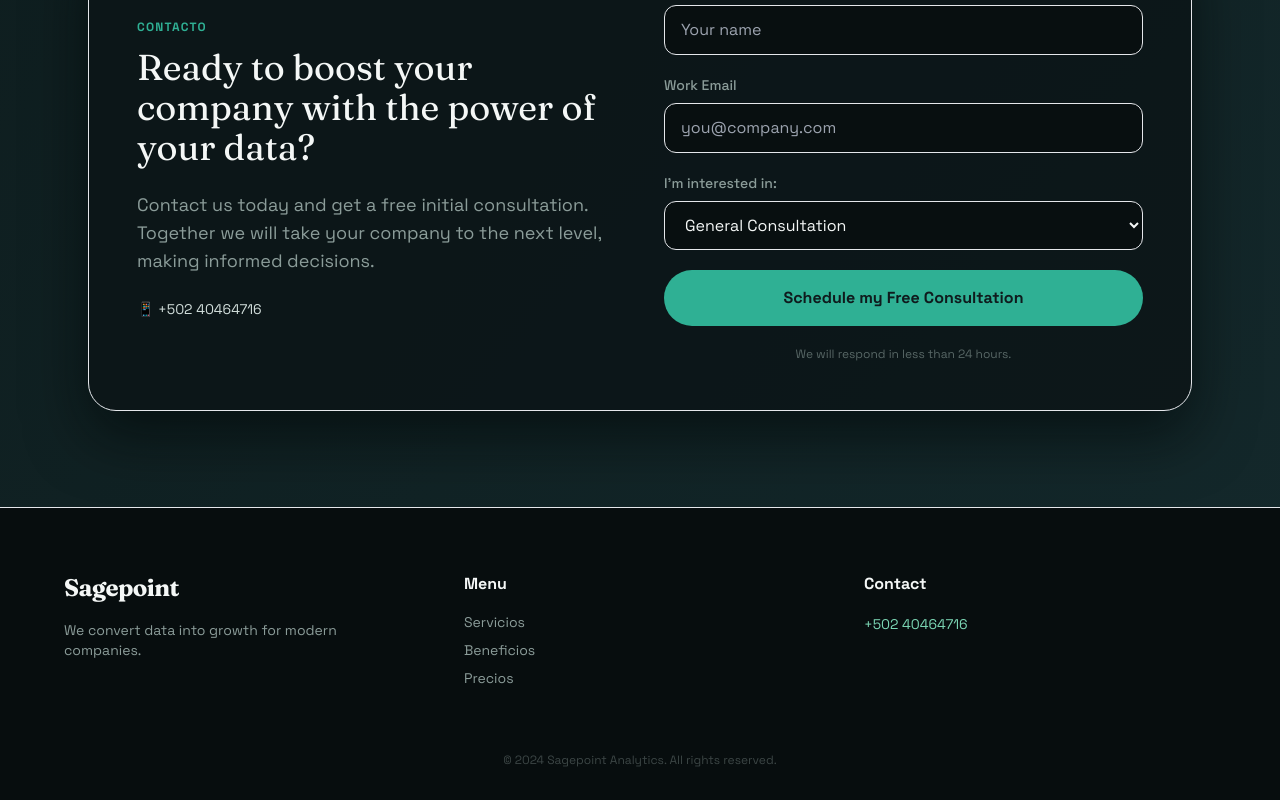
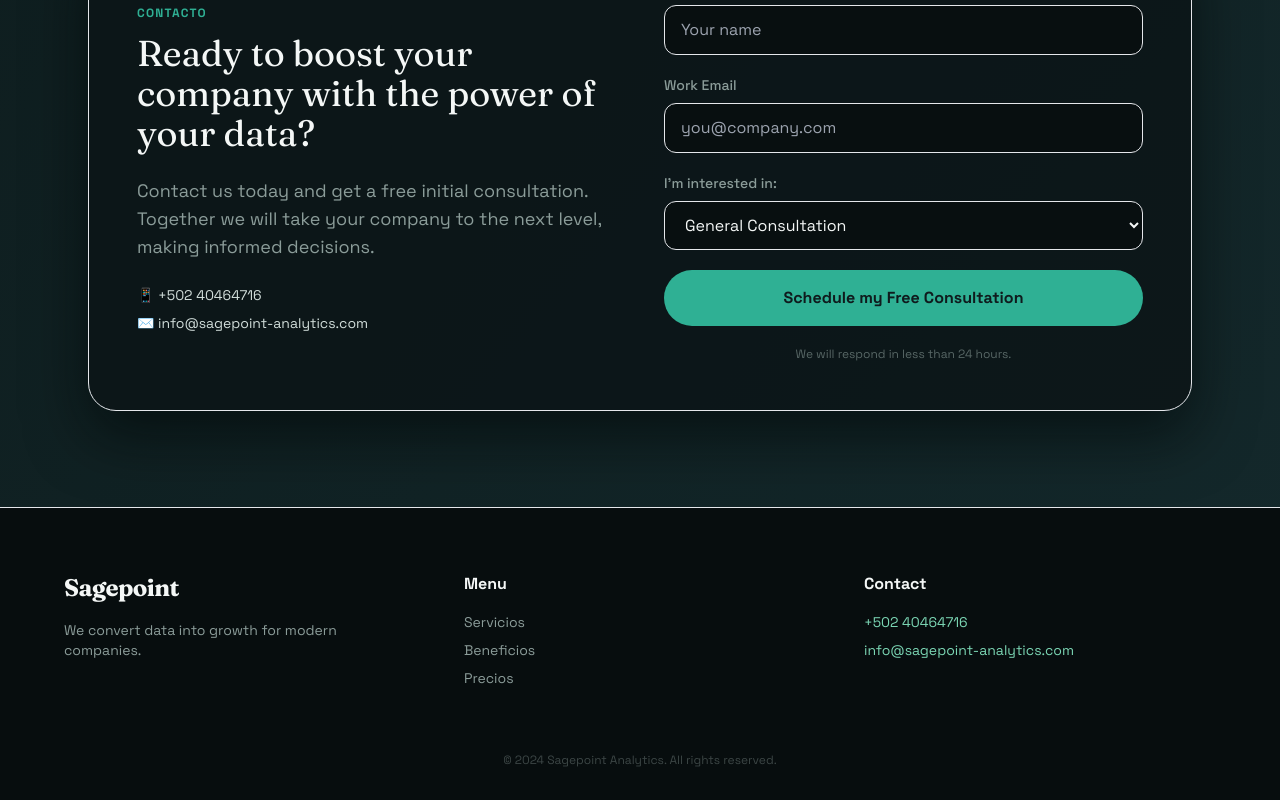
Before and after one commit to AnibalFuentesM/sagepoint-voice-assistant, a React (Vite) app: page / in a window 1280 px wide. Shown: the part 3234-4034 px from the top of the page. Built offline with nearby package versions, Linux system fonts and the light colour scheme; no server answers.

Commit message:
Add email info@sagepoint-analytics.com and update dependencies

```diff
--- a/App.tsx
+++ b/App.tsx
@@ -565,10 +565,14 @@ function App() {
                 {t.contact.description}
               </p>
               <div className="space-y-2 text-sm text-slate-400">
-                  {/* Email removed */}
                 <p>
                   <a href="https://wa.me/50240464716" target="_blank" rel="noopener noreferrer" className="hover:text-sage transition-colors">
                     📱 +502 40464716
+                  </a>
+                </p>
+                <p>
+                  <a href="mailto:info@sagepoint-analytics.com" className="hover:text-sage transition-colors">
+                    ✉️ info@sagepoint-analytics.com
                   </a>
                 </p>
               </div>
@@ -663,7 +667,10 @@ function App() {
 
           <div>
             <h4 className="font-bold text-ink mb-4">{t.footer.contact}</h4>
+            <div className="flex flex-col gap-2">
               <a href="https://wa.me/50240464716" target="_blank" rel="noopener noreferrer" className="text-sm text-sage hover:underline">+502 40464716</a>
+              <a href="mailto:info@sagepoint-analytics.com" className="text-sm text-sage hover:underline">info@sagepoint-analytics.com</a>
+            </div>
           </div>
         </div>
         <div className="max-w-6xl mx-auto text-center text-xs text-muted/40">
```
Also changed, not shown: 2 other files (tests, documents, lock files or other folders). Lines whose indentation alone changed are shown as unchanged.
